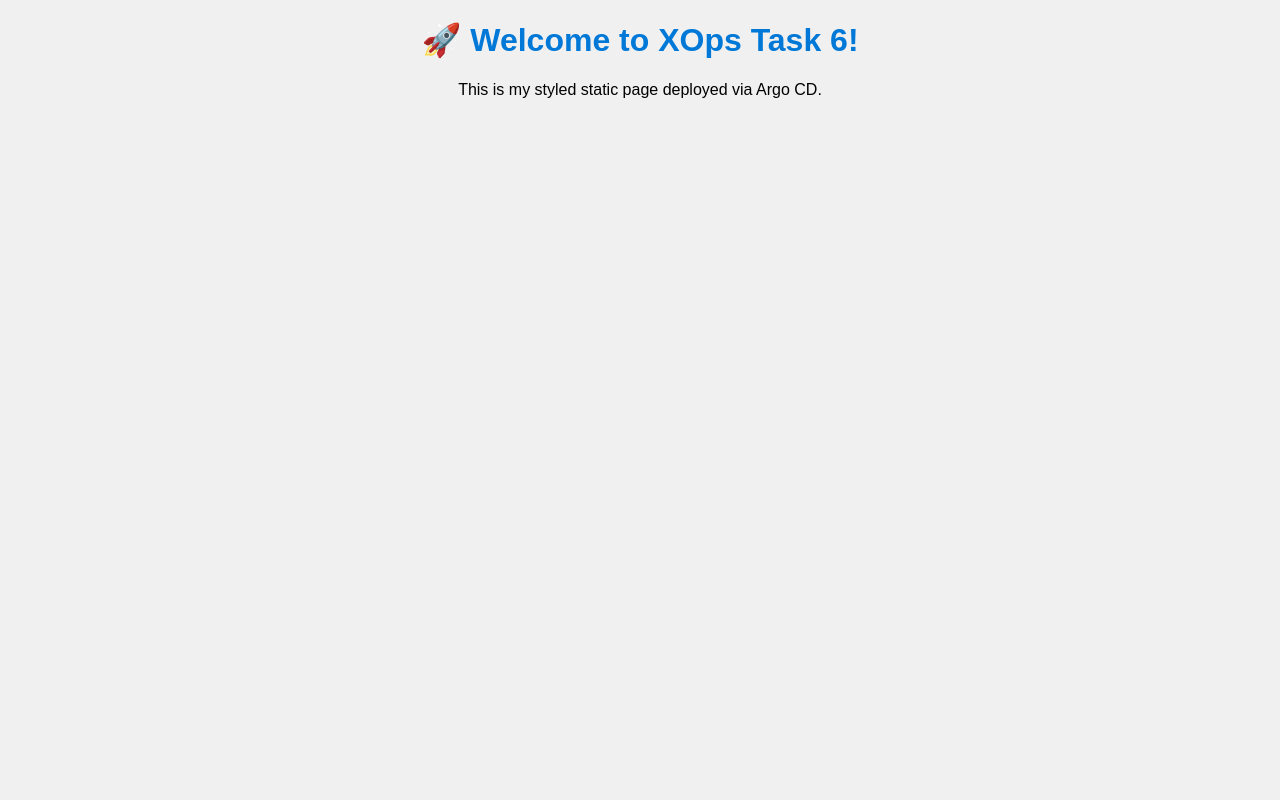
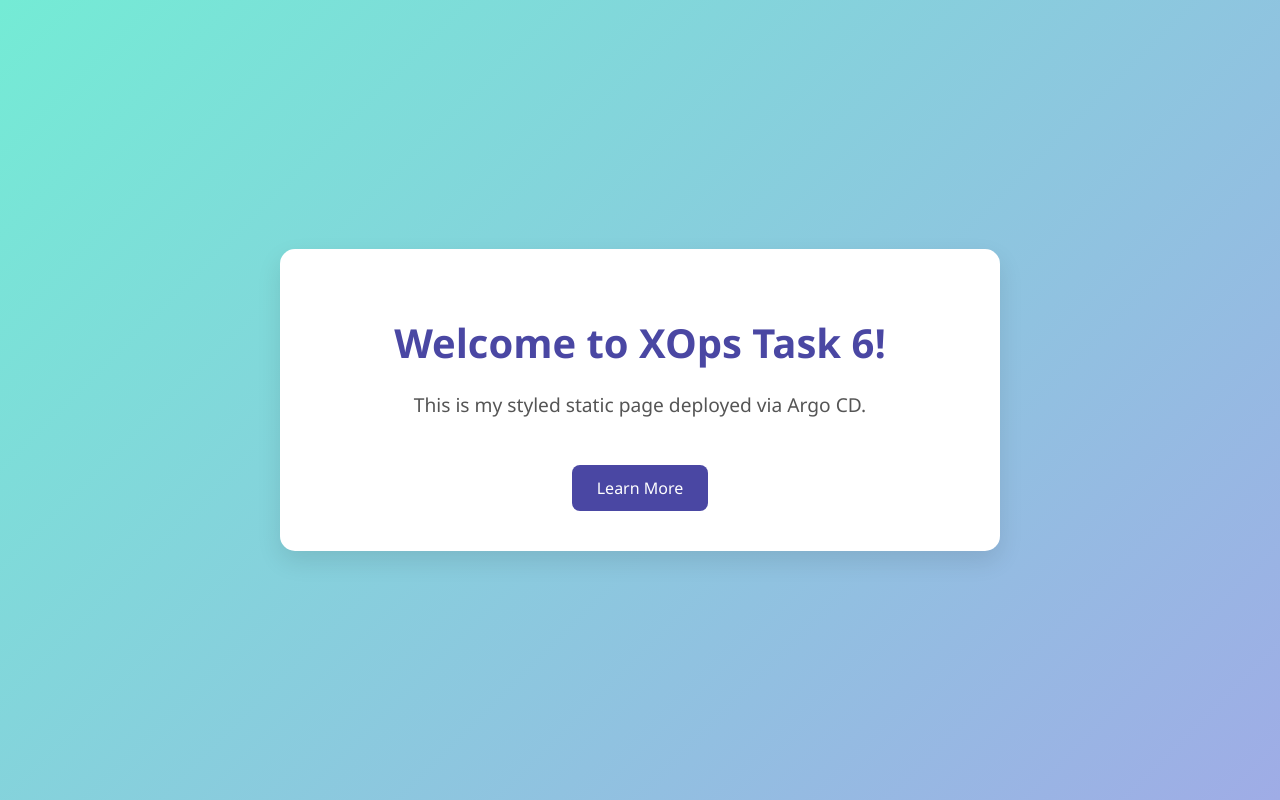
Before and after one commit to Karthikeyan-Jl/xops-app, a plain HTML site: page index.html in a window 1280 px wide. Drawn offline with Linux system fonts and the light colour scheme.

Commit message:
Update UI with styles

```diff
--- a/index.html
+++ b/index.html
@@ -3,12 +3,62 @@
 <head>
   <title>XOps App</title>
   <style>
-    body { background: #f0f0f0; font-family: Arial, sans-serif; text-align: center; }
-    h1 { color: #0078d7; }
+    body {
+      margin: 0;
+      padding: 0;
+      background: linear-gradient(135deg, #74ebd5, #9face6);
+      font-family: "Segoe UI", Tahoma, Geneva, Verdana, sans-serif;
+      display: flex;
+      justify-content: center;
+      align-items: center;
+      height: 100vh;
+      color: #333;
+    }
+
+    .container {
+      background: #fff;
+      padding: 40px 60px;
+      border-radius: 15px;
+      box-shadow: 0px 10px 25px rgba(0,0,0,0.1);
+      text-align: center;
+      max-width: 600px;
+      width: 90%;
+    }
+
+    h1 {
+      color: #4a47a3;
+      font-size: 2.5em;
+      margin-bottom: 20px;
+    }
+
+    p {
+      font-size: 1.2em;
+      line-height: 1.6;
+      color: #555;
+    }
+
+    .btn {
+      display: inline-block;
+      margin-top: 25px;
+      padding: 12px 25px;
+      background: #4a47a3;
+      color: white;
+      font-size: 1em;
+      border-radius: 8px;
+      text-decoration: none;
+      transition: background 0.3s ease;
+    }
+
+    .btn:hover {
+      background: #6b67d8;
+    }
   </style>
 </head>
 <body>
-  <h1>🚀 Welcome to XOps Task 6!</h1>
-  <p>This is my styled static page deployed via Argo CD.</p>
+  <div class="container">
+    <h1>Welcome to XOps Task 6!</h1>
+    <p>This is my styled static page deployed via Argo CD.</p>
+    <a href="#" class="btn">Learn More</a>
+  </div>
 </body>
 </html>
```
